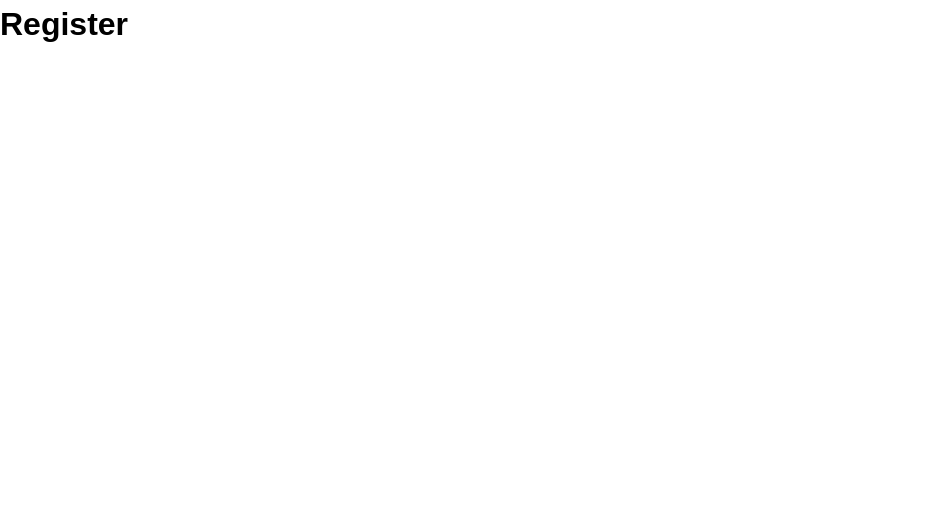
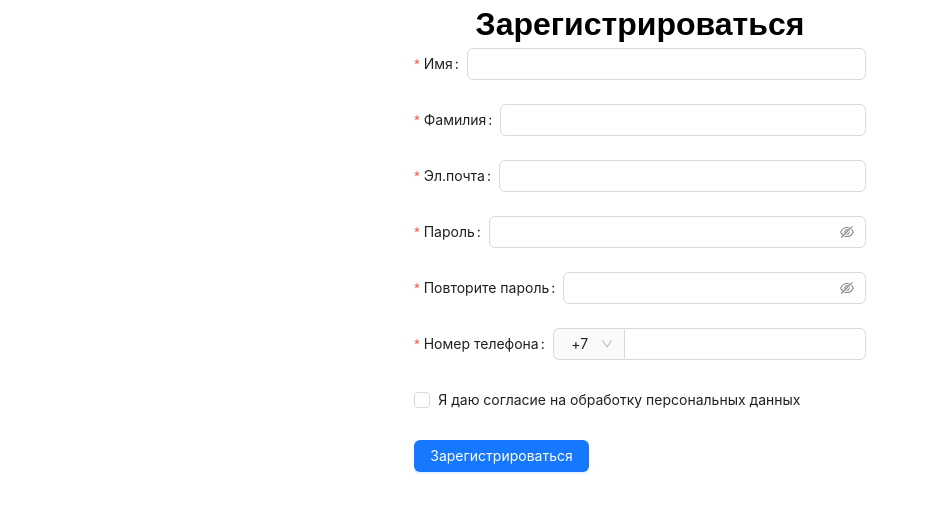
Before and after one commit to EkaterinaO19/petshotel, a Next.js app in the folder frontend/: page /register in a window 1280 px wide. Shown: the top 512 px of the page, without its empty margins (0-927 px from the left). Built offline with nearby package versions, Linux system fonts and the light colour scheme; a web font is replaced by a local one.

Commit message:
add front login/register forms

```diff
--- a/frontend/src/app/register/page.tsx
+++ b/frontend/src/app/register/page.tsx
@@ -1,10 +1,142 @@
+"use client"
+
 import React from 'react';
+import {
+  Button,
+  Checkbox,
+  Form,
+  Input,
+  Select,
+} from 'antd';
+import styles from '@/app/styles/RegisterPage.module.scss'
 
-export default function Login() {
+
+
+
+export default function Register() {
+
+    const { Option } = Select;
+
+
+    const prefixSelector = (
+        <Form.Item name="prefix" noStyle>
+          <Select style={{ width: 70 }}>
+            <Option value="8">+7</Option>
+          </Select>
+        </Form.Item>
+      );
+
+
+
     return (
-        <main>
-            <h1>Register</h1>
-            {/* Add your login form here */}
+        <main className={styles.container}>
+            <h1>Зарегистрироваться</h1>
+            <Form
+                name="register"
+                initialValues={{ prefix: '8' }}
+                style={{ maxWidth: 600 }}
+                scrollToFirstError
+                >
+
+<Form.Item
+                    name="name"
+                    label="Имя"
+                    rules={[{ required: true, message: 'Please input your name!', whitespace: true }]}
+                >
+                    <Input />
+                </Form.Item>
+
+                <Form.Item
+                    name="surname"
+                    label="Фамилия"
+                    rules={[{ required: true, message: 'Please input your surname!', whitespace: true }]}
+                >
+                    <Input />
+                </Form.Item>
+
+                <Form.Item
+                    name="email"
+                    label="Эл.почта"
+                    rules={[
+                    {
+                        type: 'email',
+                        message: 'The input is not valid E-mail!',
+                    },
+                    {
+                        required: true,
+                        message: 'Please input your E-mail!',
+                    },
+                    ]}
+                >
+                    <Input />
+                </Form.Item>
+
+                <Form.Item
+                    name="password"
+                    label="Пароль"
+                    rules={[
+                    {
+                        required: true,
+                        message: 'Please input your password!',
+                    },
+                    ]}
+                    hasFeedback
+                >
+                    <Input.Password />
+                </Form.Item>
+
+                <Form.Item
+                    name="confirm"
+                    label="Повторите пароль"
+                    dependencies={['password']}
+                    hasFeedback
+                    rules={[
+                    {
+                        required: true,
+                        message: 'Please confirm your password!',
+                    },
+                    ({ getFieldValue }) => ({
+                        validator(_, value) {
+                        if (!value || getFieldValue('password') === value) {
+                            return Promise.resolve();
+                        }
+                        return Promise.reject(new Error('The new password that you entered do not match!'));
+                        },
+                    }),
+                    ]}
+                >
+                    <Input.Password />
+                </Form.Item>
+
+
+                <Form.Item
+                    name="phone"
+                    label="Номер телефона"
+                    rules={[{ required: true, message: 'Please input your phone number!' }]}
+                >
+                    <Input addonBefore={prefixSelector} style={{ width: '100%' }} />
+                </Form.Item>
+
+                <Form.Item
+                    name="agreement"
+                    valuePropName="checked"
+                    rules={[
+                    {
+                        validator: (_, value) =>
+                        value ? Promise.resolve() : Promise.reject(new Error('Should accept agreement')),
+                    },
+                    ]}
+                >
+                    <Checkbox>
+                    Я даю согласие на обработку <a href="">персональных данных</a>
+                    </Checkbox>
+                </Form.Item>
+                <Form.Item >
+                    <Button type="primary" htmlType="submit">
+                    Зарегистрироваться
+                    </Button>
+                </Form.Item>
+            </Form>
         </main>
     );
 }
--- /dev/null
+++ b/frontend/src/app/styles/LoginPage.module.scss
@@ -0,0 +1,5 @@
+.container {
+    display: flex;
+    align-items: center;
+    flex-direction: column;
+}
--- /dev/null
+++ b/frontend/src/app/styles/RegisterPage.module.scss
@@ -0,0 +1,5 @@
+.container {
+    display: flex;
+    align-items: center;
+    flex-direction: column;
+}
```
Also changed, not shown: frontend/src/app/login/page.tsx (+54 -3 lines), 1 other file (tests, documents, lock files or other folders).
